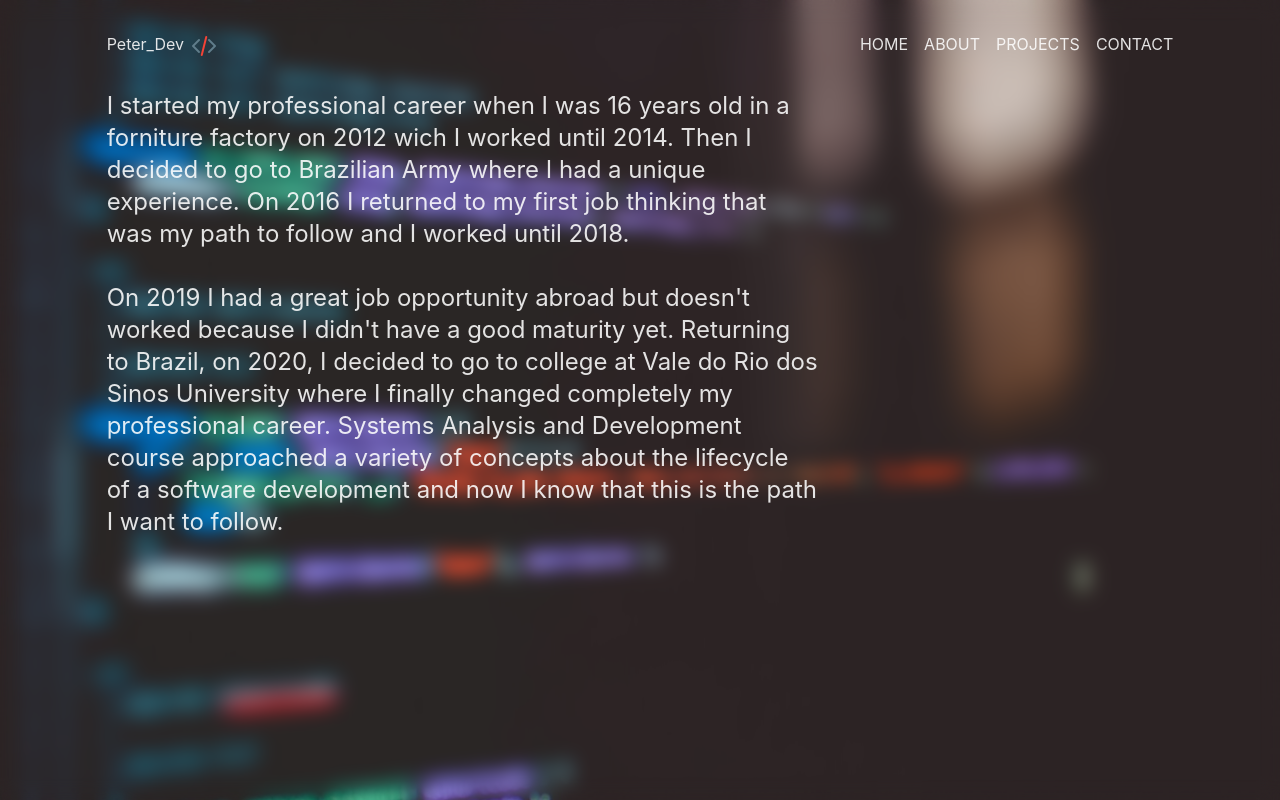
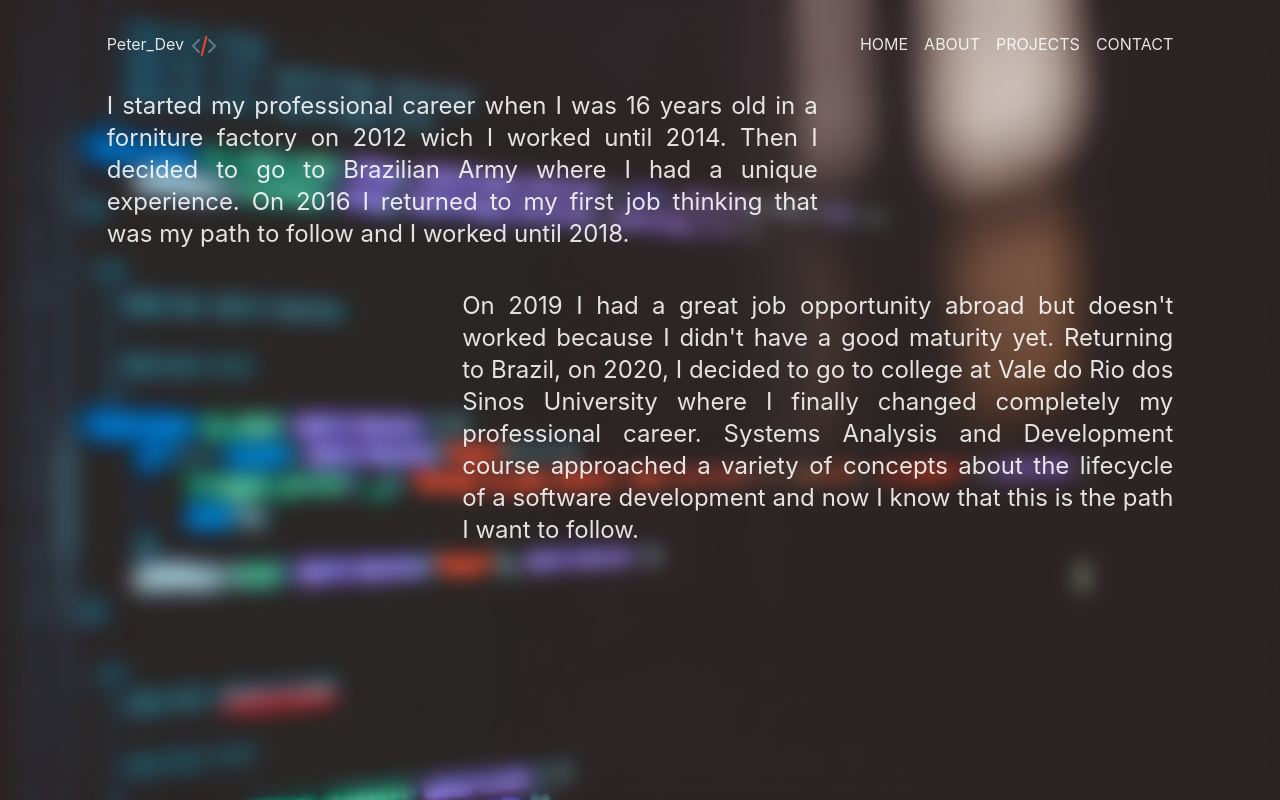
Before and after one commit to pedrolinck/peter-dev, a React (Vite) app: page /About in a window 1280 px wide. Built offline with nearby package versions, Linux system fonts and the light colour scheme.

Commit message:
text adjustments

```diff
--- a/src/pages/About.jsx
+++ b/src/pages/About.jsx
@@ -2,10 +2,14 @@
 
 export default function AboutPage(){
   return (
-    <p className="w-4/6 text-2xl">
-      I started my professional career when I was 16 years old in a forniture factory on 2012 wich I worked until 2014. Then I decided to go to Brazilian Army where I had a unique experience. On 2016 I returned to my first job thinking that was my path to follow and I worked until 2018.<br /><br />
-      On 2019 I had a great job opportunity abroad but doesn&apos;t worked because I didn&apos;t have a good maturity yet.
-      Returning to Brazil, on 2020, I decided to go to college at Vale do Rio dos Sinos University where I finally changed completely my professional career. Systems Analysis and Development course approached a variety of concepts about the lifecycle of a software development and now I know that this is the path I want to follow.
-    </p>
+    <div className="w-full flex flex-col">
+      <p className="w-4/6 text-2xl mb-10 text-justify">
+        I started my professional career when I was 16 years old in a forniture factory on 2012 wich I worked until 2014. Then I decided to go to Brazilian Army where I had a unique experience. On 2016 I returned to my first job thinking that was my path to follow and I worked until 2018.
+      </p>
+      <p className="w-4/6 text-2xl ml-auto text-justify">
+        On 2019 I had a great job opportunity abroad but doesn&apos;t worked because I didn&apos;t have a good maturity yet.
+        Returning to Brazil, on 2020, I decided to go to college at Vale do Rio dos Sinos University where I finally changed completely my professional career. Systems Analysis and Development course approached a variety of concepts about the lifecycle of a software development and now I know that this is the path I want to follow.
+      </p>
+    </div>
   )
 }
```
